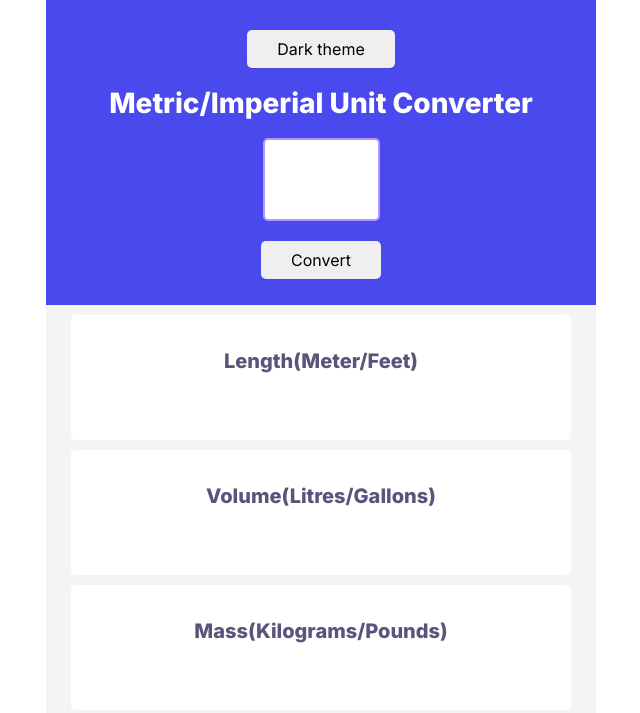
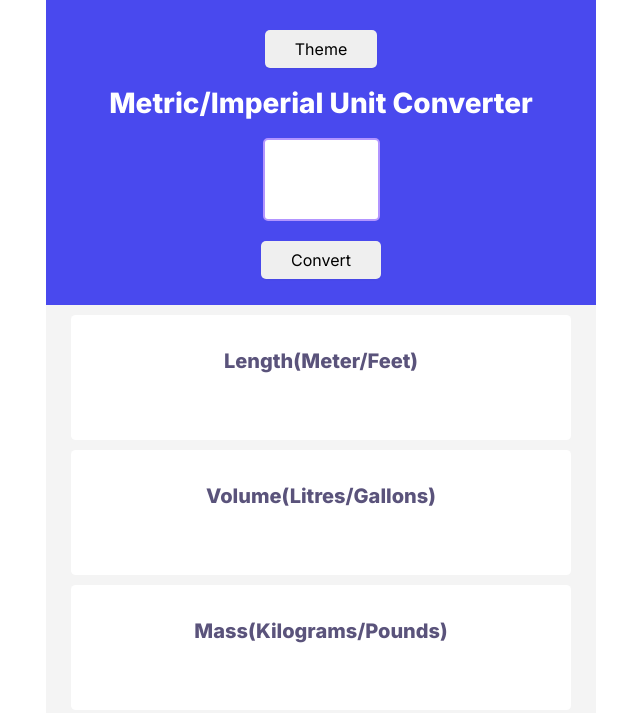
Before and after one commit to titiodus/metric-imperial-unit-converter, a plain HTML site: page index.html in a window 1280 px wide. Shown: the whole page, without its empty margins (319-959 px from the left). Drawn offline with nearby package versions, Linux system fonts and the light colour scheme.

Commit message:
Update index.html

```diff
--- a/index.html
+++ b/index.html
@@ -10,7 +10,7 @@
         <div class="container">
             <div class="top-input">
 
-                <button id="dark-mode">Dark theme</button>
+                <button id="dark-mode">Theme</button>
                 <h1>Metric/Imperial Unit Converter</h1>
                 <input id="input-value" type="number">
                 <button id="convert-button">Convert</button>
```
